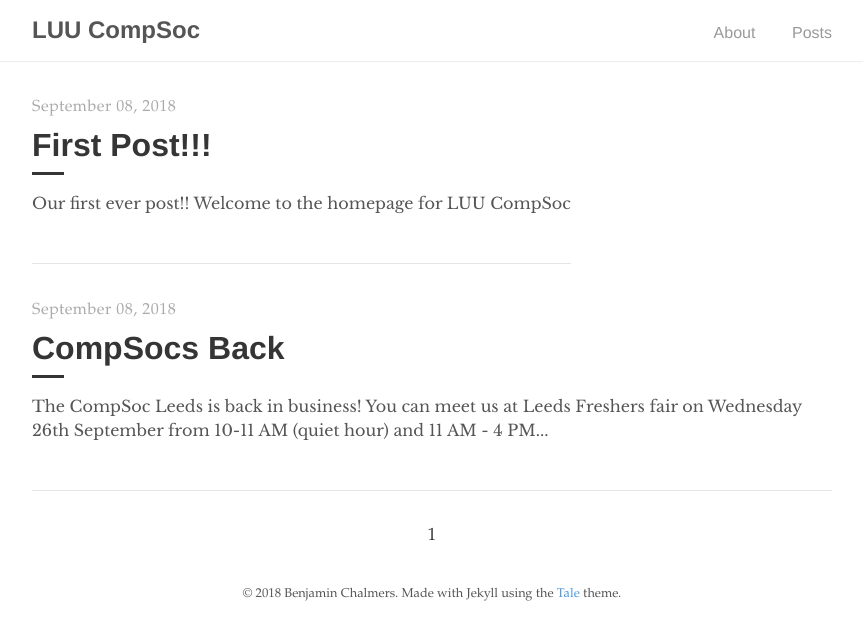
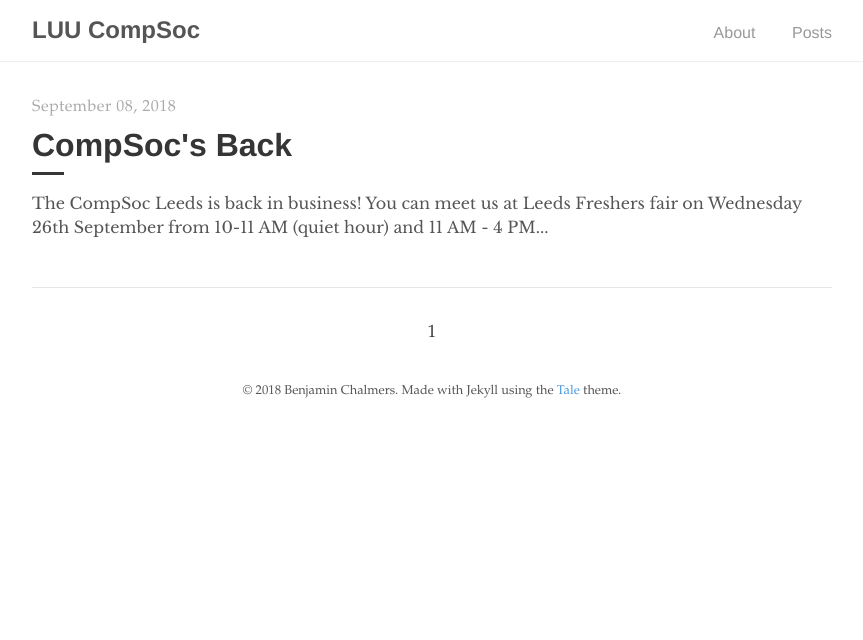
Before and after one commit to compsocleeds/compsocleeds.github.io, a Jekyll site: the page built from index.html, in a window 1280 px wide. Shown: the top 640 px of the page, without its empty margins (208-1071 px from the left). Built offline with Jekyll 4.4.1, drawn with Linux system fonts in a browser that asks for light colours; the list of posts is cut into pages by our own code.

Commit message:
Removed 'First Post;

```diff
--- a/_posts/2018-09-8-CompSocs-Back.md
+++ b/_posts/2018-09-8-CompSocs-Back.md
@@ -1,6 +1,6 @@
 ---
 layout: post
-title: "CompSocs Back"
+title: "CompSoc's Back"
 author: "Benjamin Chalmers"
 ---
 
--- a/_posts/2018-09-8-First-Post.md
+++ /dev/null
@@ -1,7 +0,0 @@
----
-layout: post
-title: "First Post!!!"
-author: "Benjamin Chalmers"
----
-
-Our first ever post!! Welcome to the homepage for LUU CompSoc
```
